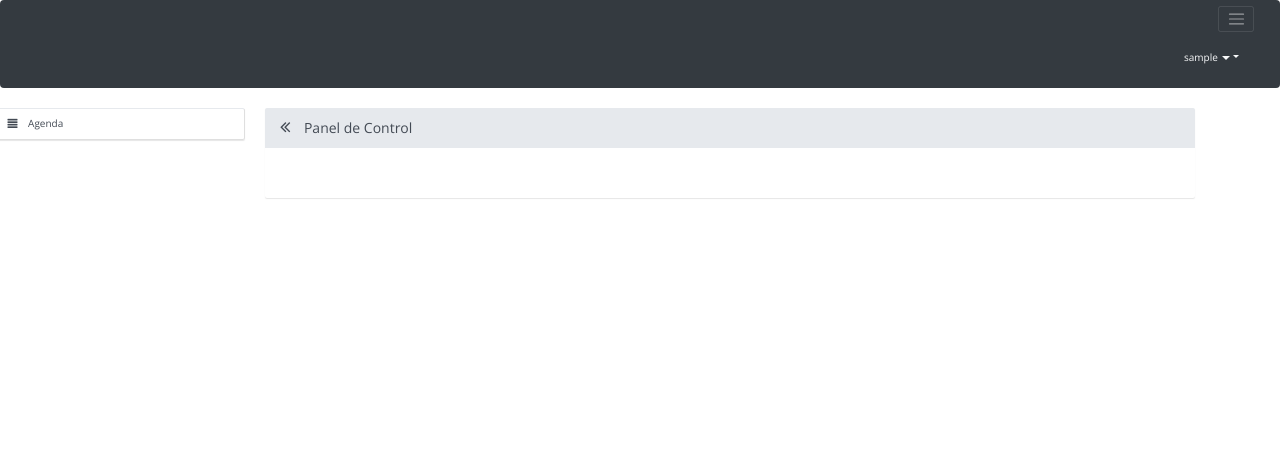
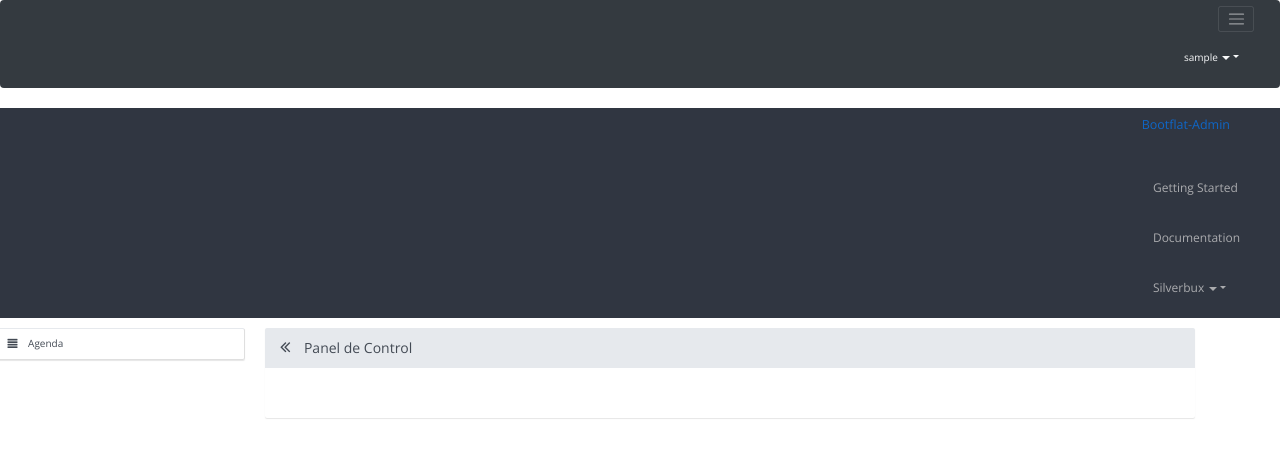
Before and after one commit to MarcoAMtz99/Promomedics, a PHP site: page /promomedics/index2.php in a window 1280 px wide; the page is wider, and only the part inside the window is pictured. Shown: the top 458 px of that part. Run offline with PHP 8.4, Linux system fonts and the light colour scheme; the visitor is signed in with stand-in values (Sample User, id 1); data that the repository does not hold is empty.

Commit message:
Prueba de nav

```diff
--- a/index2.php
+++ b/index2.php
@@ -100,6 +100,41 @@
 
           </div><!-- /.navbar-collapse -->
 
+        </div><!-- /.container-fluid -->
+      </nav>
+       <nav role="navigation" class="navbar navbar-custom">
+        <div class="container-fluid">
+          <!-- Brand and toggle get grouped for better mobile display -->
+          <div class="navbar-header">
+            <button data-target="#bs-content-row-navbar-collapse-5" data-toggle="collapse" class="navbar-toggle" type="button">
+              <span class="sr-only">Toggle navigation</span>
+              <span class="icon-bar"></span>
+              <span class="icon-bar"></span>
+              <span class="icon-bar"></span>
+            </button>
+            <a href="#" class="navbar-brand">Bootflat-Admin</a>
+          </div>
+
+          <!-- Collect the nav links, forms, and other content for toggling -->
+          <div id="bs-content-row-navbar-collapse-5" class="collapse navbar-collapse">
+            <ul class="nav navbar-nav navbar-right">
+              <li class="active"><a href="getting-started.html">Getting Started</a></li>
+              <li class="active"><a href="index.html">Documentation</a></li>
+              <!-- <li class="disabled"><a href="#">Link</a></li> -->
+              <li class="dropdown">
+                <a data-toggle="dropdown" class="dropdown-toggle" href="#">Silverbux <b class="caret"></b></a>
+                <ul role="menu" class="dropdown-menu">
+                  <li class="dropdown-header">Setting</li>
+                  <li><a href="#">Action</a></li>
+                  <li class="divider"></li>
+                  <li class="active"><a href="#">Separated link</a></li>
+                  <li class="divider"></li>
+                  <li class="disabled"><a href="#">Signout</a></li>
+                </ul>
+              </li>
+            </ul>
+
+          </div><!-- /.navbar-collapse -->
         </div><!-- /.container-fluid -->
       </nav>
               <!--   <nav class="navbar navbar-expand-lg navbar-light bg-light">
```
